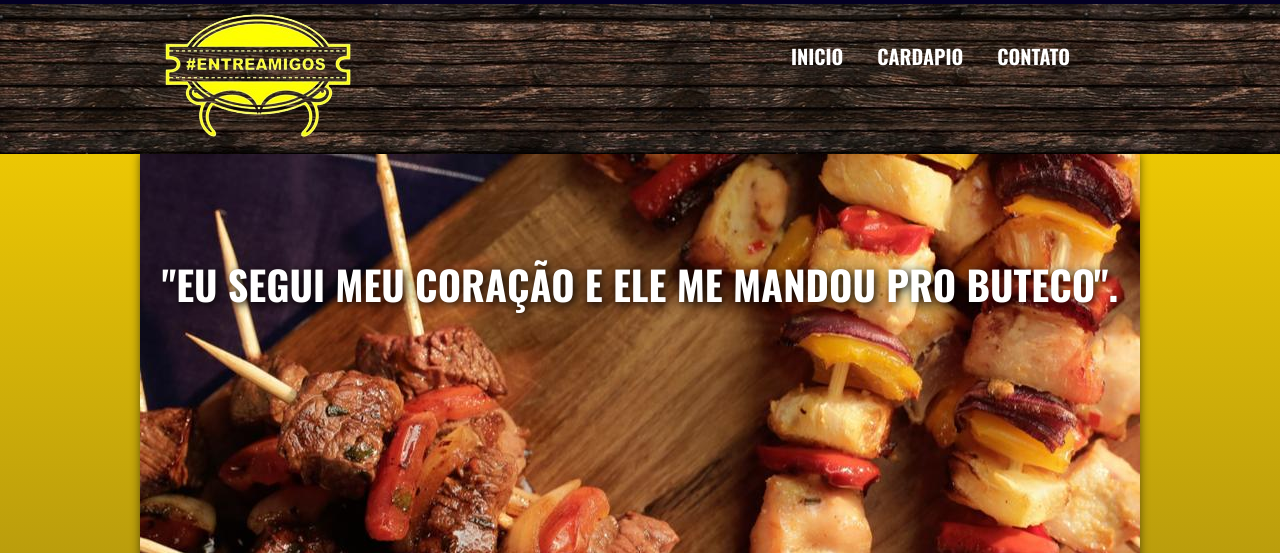
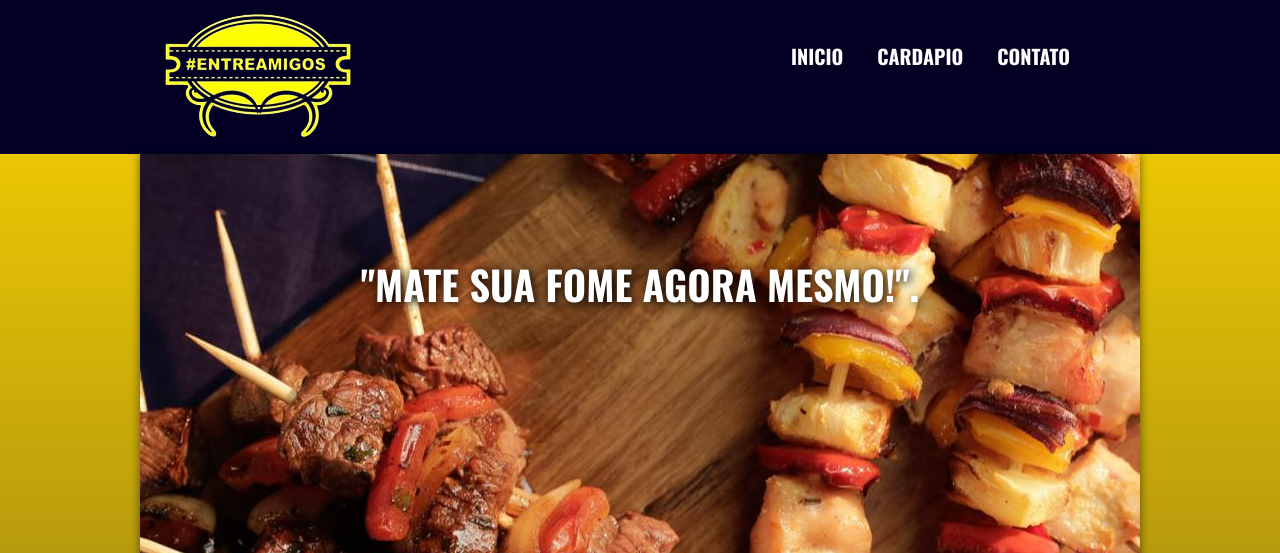
Before and after one commit to renanaragao9/Projetos, a PHP site: page / in a window 1280 px wide. Shown: the top 553 px of the page. Run offline with PHP 8.4, Linux system fonts and the light colour scheme.

Commit message:
atualização

```diff
--- a/css/style.css
+++ b/css/style.css
@@ -28,7 +28,7 @@ img {
 }
 
 .header {
-    background: url(../img/madeira\ 2.jpg);
+    background-color: #030024;
     min-height: 150px;
     padding-top: 5px;
 
@@ -284,7 +284,7 @@ main {
 .slide2 h1 {
     margin-top: 75px;
     font-family: york;
-    font-size: 88px;
+    font-size: 70px;
     text-align: center;
     color: rgb(255, 81, 0);
 
@@ -292,7 +292,7 @@ main {
 
 .slide2 p{
     font-family: var(--fonte-padraolato);
-    font-size: 20px;
+    font-size: 15px;
     color: white;
     text-transform: uppercase;
     text-align: center;
@@ -396,7 +396,7 @@ main {
     color: #f2e41b;
     text-transform: uppercase;
     text-align: center;
-    margin-bottom: 70px;
+
     padding: 7px;
 }
 
--- a/index.html
+++ b/index.html
@@ -42,10 +42,9 @@
     <main>
         <section class="banner">
             <div class="container">
-                <h1>"EU SEGUI MEU CORAÇÃO E ELE ME MANDOU PRO BUTECO".</h1>
+                <h1>"MATE SUA FOME AGORA MESMO!".</h1>
             </div>
         </section>
-
 
      <!-- Fim do Banner do site-->
 
@@ -199,7 +198,6 @@
             <div class="container">
                 <h2>Confira onde estamos localizados</h2>
                 <p>*clique em "ver mapa ampliado" para obter melhores detalhes da localização</p>
-                <p></p>
                 <iframe class="localizacao2" src="https://www.google.com/maps/embed?pb=!1m18!1m12!1m3!1d3981.2476771454176!2d-38.514053182556154!3d-3.756172699999996!2m3!1f0!2f0!3f0!3m2!1i1024!2i768!4f13.1!3m3!1m2!1s0x7c748c405225109%3A0x4618f7c10e8b3f93!2s%23Boteco_entreamigosoficial!5e0!3m2!1spt-BR!2sbr!4v1646328460520!5m2!1spt-BR!2sbr" width="600" height="450" style="border:0;" allowfullscreen="" loading="lazy"></iframe>
 
                 <div class="rede">
```
